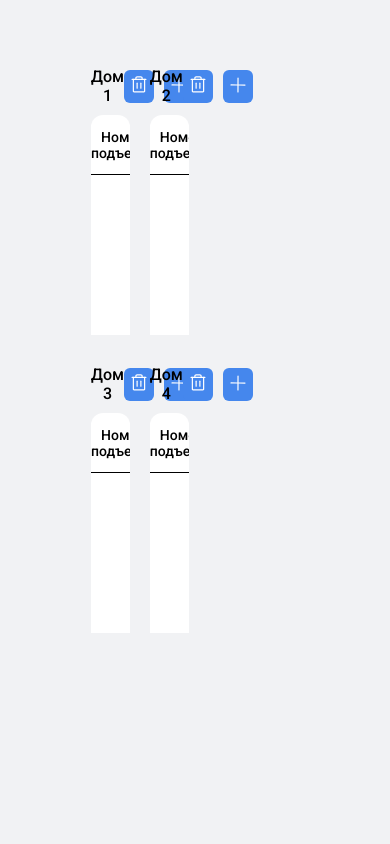
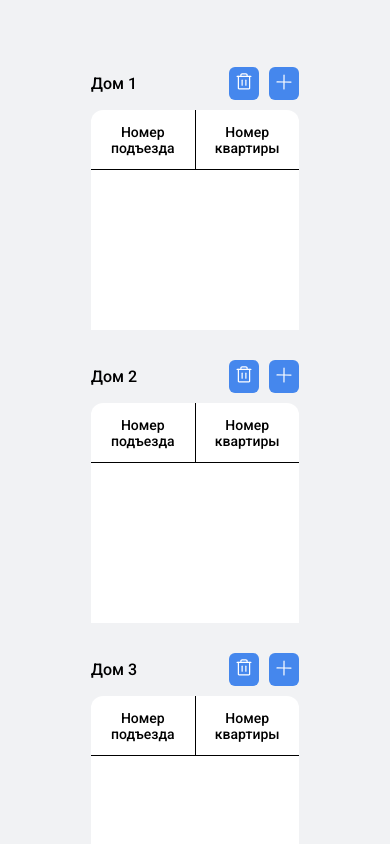
Before and after one commit to MariaShalaginova/evrika_test, a React (Vite) app: page / in a window 390 px wide. Shown: the top 844 px of the page. Built offline with nearby package versions, Linux system fonts and the light colour scheme.

Commit message:
добавлена мобильная верстка

```diff
--- a/src/components/House/House.module.scss
+++ b/src/components/House/House.module.scss
@@ -76,6 +76,9 @@
         border-right: none;
     }
 
+    @media screen and (max-width: 480px) {
+        width: auto;
+    }
 //     .cell_header {
 //         display: flex;
 //         align-items: center;
--- a/src/components/Main/Main.module.scss
+++ b/src/components/Main/Main.module.scss
@@ -1,19 +1,20 @@
 .main {
     display: flex;
-    // flex-direction: row;
     display: flex;
-    // flex-wrap: wrap;
-    // justify-content: flex-start;
     margin: 5%;
-    // height: 100vh;
     height: fit-content;
     &__container {
       display: flex;
       flex-wrap: wrap;
-    //   flex-direction: column;
       width: 60%;
       justify-content: flex-start;
-    //   margin: 0 auto;
       padding: 0 1.5rem;
+
+      @media screen and (max-width: 768px) {
+        flex-wrap: nowrap;
+        flex-direction: column;
+        width: 100%;
+      }
+
     }
   }
--- a/src/components/Modals/Modals.module.scss
+++ b/src/components/Modals/Modals.module.scss
@@ -52,6 +52,9 @@
         @include button-no-background;
     }
 
-
+    @media screen and (max-width: 480px) {
+       width: auto;
+       left: 20%;
+    }
 
 }
```
